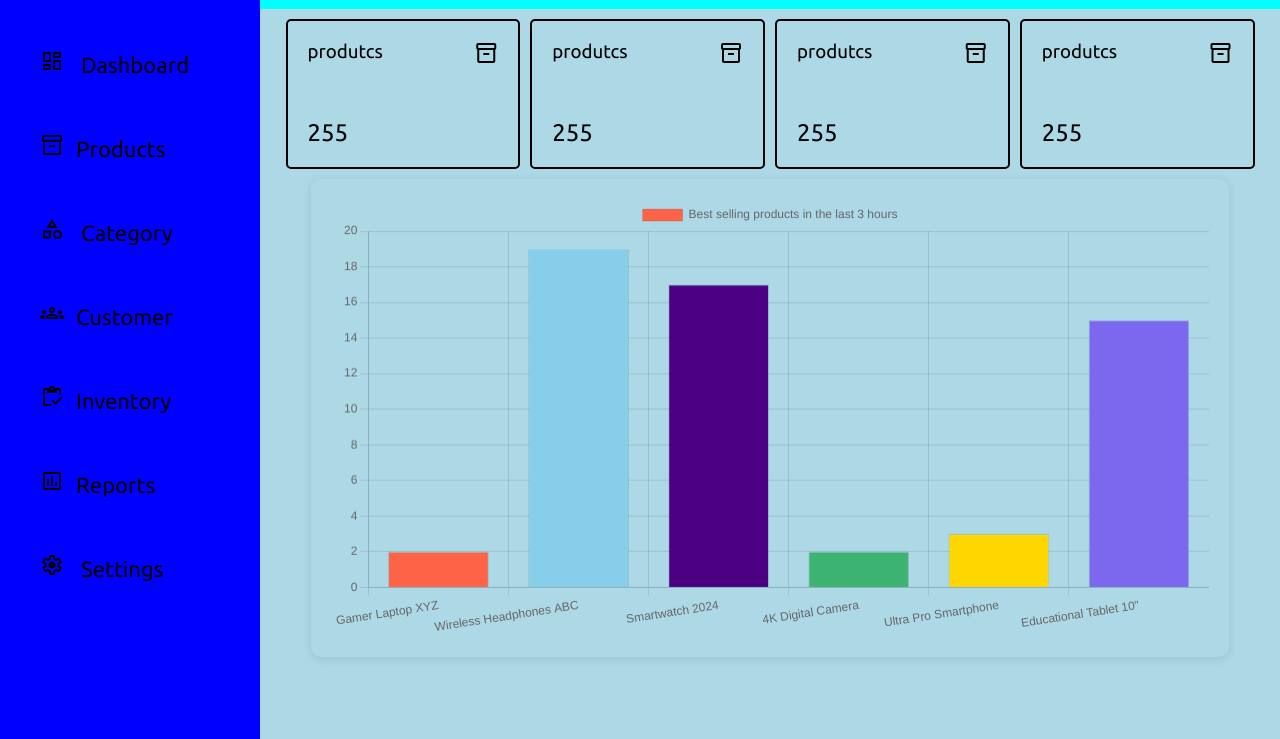
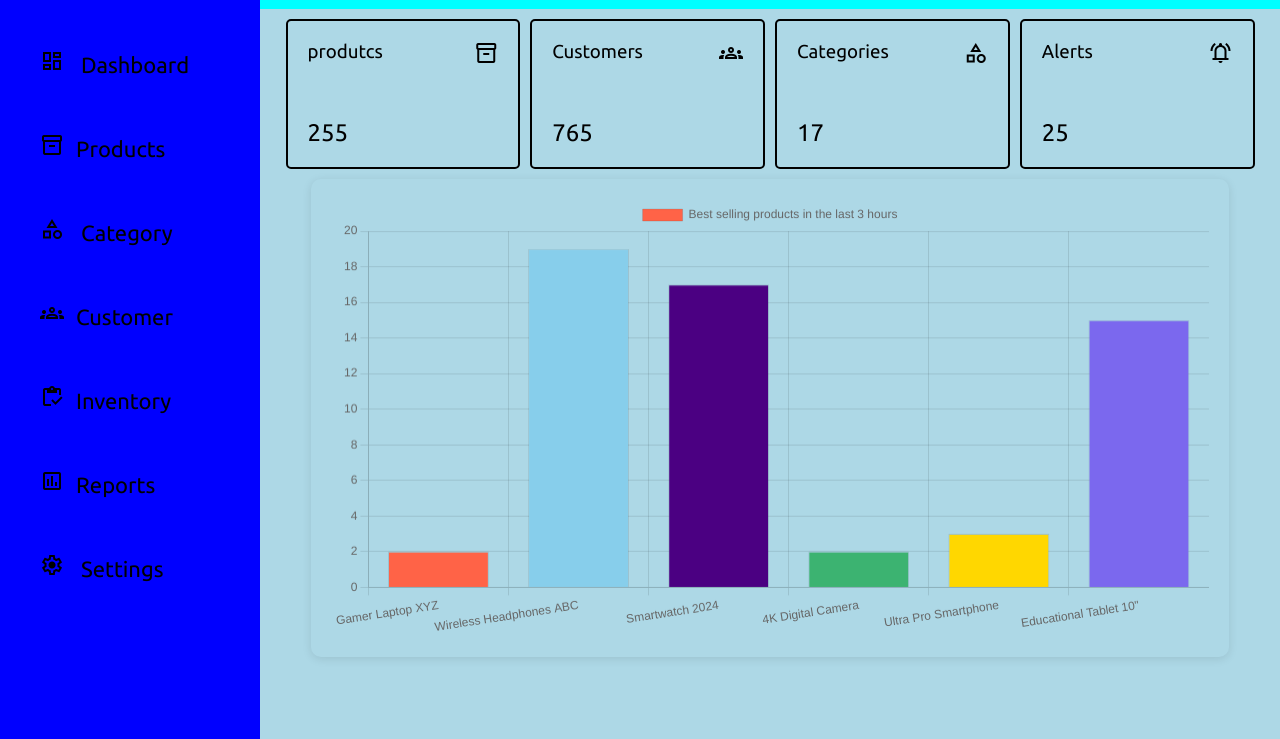
Before and after one commit to WayneJOLY/Administrator-Dash-Board, a plain HTML site: page index.html in a window 1280 px wide. Shown: the part 61-800 px from the top of the page. Drawn offline with nearby package versions, Linux system fonts and the light colour scheme.

Commit message:
I modified the contents of the cards

```diff
--- a/index.html
+++ b/index.html
@@ -64,24 +64,25 @@
                         </div>
                         <div class="card-item">
                             <div class="card-title">
-                                        <h3>produtcs</h3>
-                                        <span class="material-symbols-outlined">inventory_2</span>
+                                        <h3>Customers</h3>
+                                        <span class="material-symbols-outlined">groups</span>
                             </div>
-                            <h2>255</h2>
+                            <h2>765</h2>
                         </div>
                         <div class="card-item">
                             <div class="card-title">
-                                        <h3>produtcs</h3>
-                                        <span class="material-symbols-outlined">inventory_2</span>
+                                        <h3>Categories</h3>
+                                        <span class="material-symbols-outlined">category</span>
                             </div>
-                            <h2>255</h2>
+                            <h2>17</h2>
                         </div>
                         <div class="card-item">
                             <div class="card-title">
-                                        <h3>produtcs</h3>
-                                        <span class="material-symbols-outlined">inventory_2</span>
+                                        <h3>Alerts</h3>
+                                        <span class="material-symbols-outlined">notifications_active</span>
+
                             </div>
-                            <h2>255</h2>
+                            <h2>25</h2>
                         </div>
                     </article>
 
```
